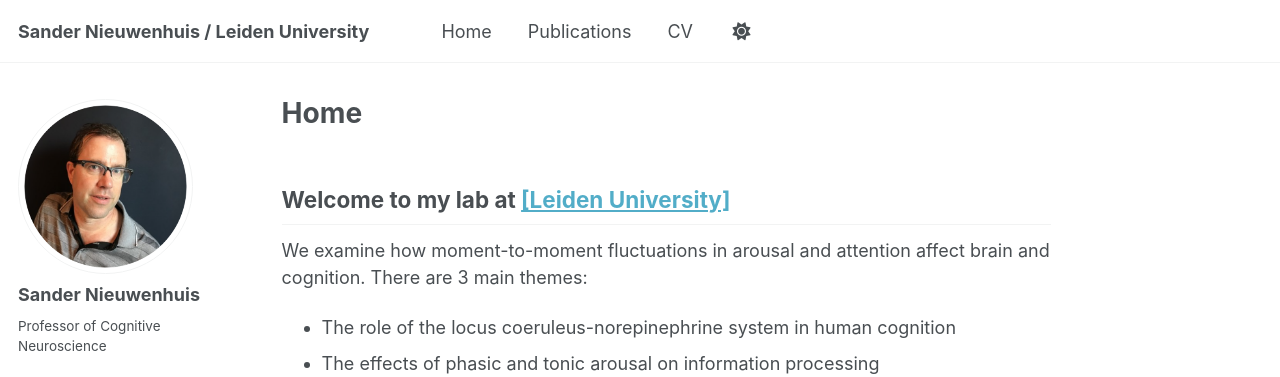
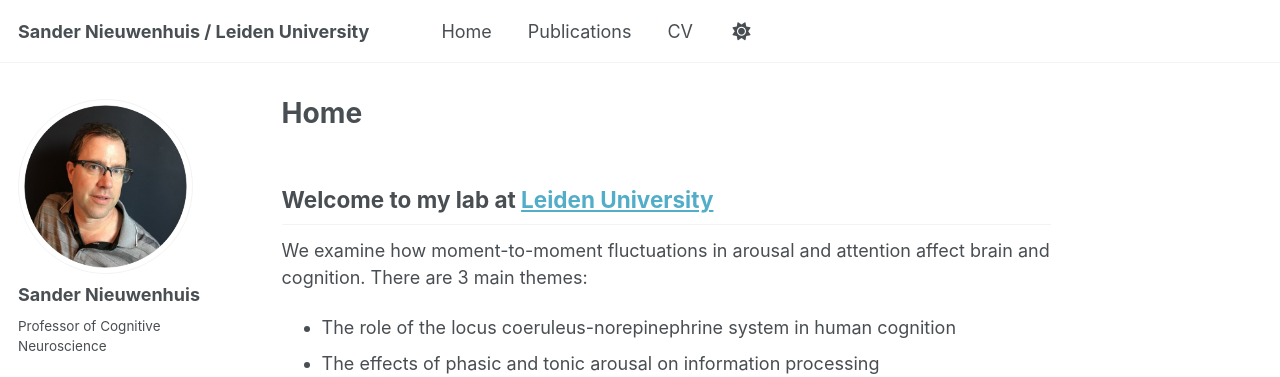
Before and after one commit to sander-nieuwenhuis/research, a Jekyll site: the page built from _pages/athome.md, in a window 1280 px wide. Shown: the top 377 px of the page. Built offline with Jekyll 4.4.1, drawn with Linux system fonts in a browser that asks for light colours; a script bundle is joined from its source files by our own code; library files that are not in the unit come from our copies.

```diff
--- a/_pages/athome.md
+++ b/_pages/athome.md
@@ -5,7 +5,7 @@ author_profile: true
 title:  "Home"
 ---
 
-## Welcome to my lab at [[Leiden University]](https://www.universiteitleiden.nl/en/staffmembers/sander-nieuwenhuis)
+## Welcome to my lab at [Leiden University](https://www.universiteitleiden.nl/en/staffmembers/sander-nieuwenhuis)
 We examine how moment-to-moment fluctuations in arousal and attention affect brain and cognition. There are 3 main themes:
 
 - The role of the locus coeruleus-norepinephrine system in human cognition
```
